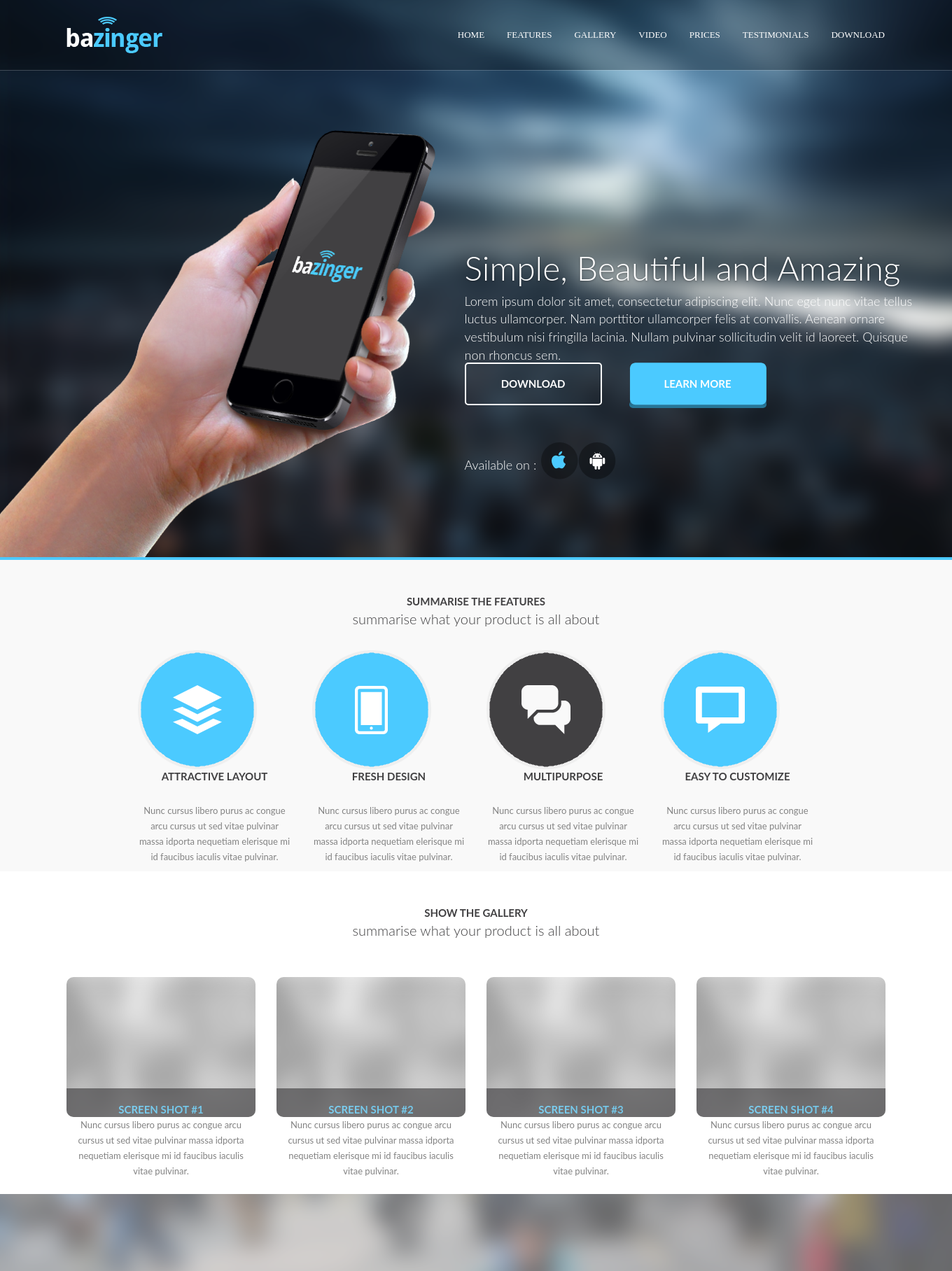
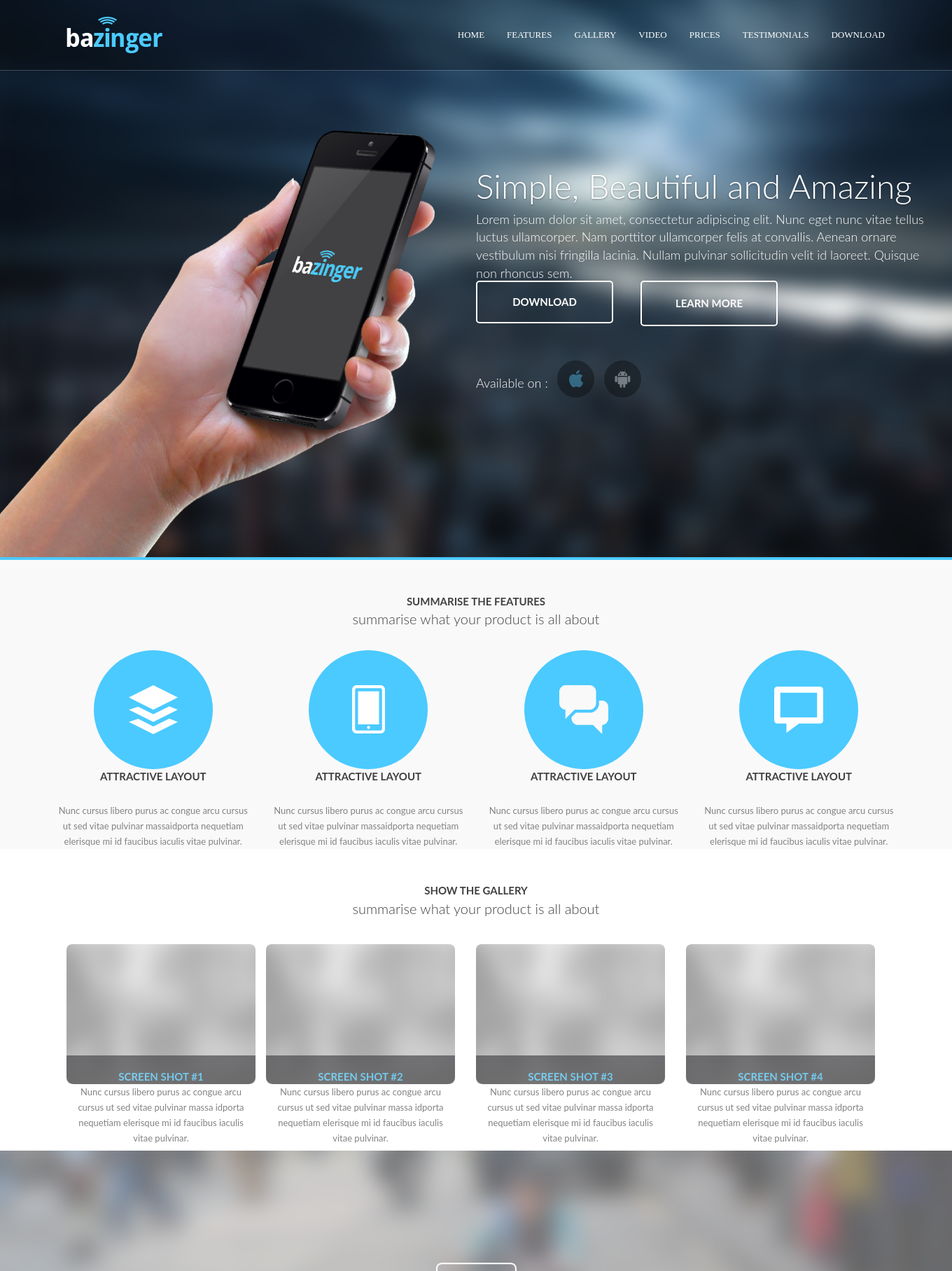
Before and after one commit to vladsaraykin/LandingPage, a PHP site: page / in a window 1360 px wide. Shown: the top 1816 px of the page at 70% size. Run offline with PHP 8.4, Linux system fonts and the light colour scheme.

Commit message:
fix comments

```diff
--- a/TODO.txt
+++ b/TODO.txt
@@ -1,4 +1,4 @@
 Добавить реакцию кнопок и ссылок на сайте на действия пользователей
 Сделать реакции при наведении в блоке "show the gallery" и "summarise the features" согласно макету
 
-Для полей ввода прописать атрибут name
+Для полей ввода прописать атрибут name - done
--- a/assets/css/style.css
+++ b/assets/css/style.css
@@ -12,6 +12,12 @@ html body {
 
 body {
     width: 100%;
+}
+a:hover{
+    text-decoration: none;
+}
+a:visited{
+    text-decoration: none;
 }
 .container {
     width: 1230px;
@@ -64,9 +70,13 @@ body {
 
 .main-menu a:hover {
     color: rgb(75, 202, 255);
+    border-top: 3px solid #4bcaff;
 }
 
 .home-first_screen {
+    display: flex;
+    flex-direction: column;
+    justify-content: center;
     height: 100vh;
     width: 100%;
     max-width: 100%;
@@ -77,20 +87,11 @@ body {
 }
 
 .home-content {
-    width: 1339px;
-    height: 336px;
-    margin: 0 auto;
-    padding: 349px 162px 115px 653px;
-}
-
-.home-content-text {
-    width: 665px;
-    height: 129px;
+    margin-left: 50%;
 }
 
 .home-content-text .context-head-usual {
-    width: 625px;
-    height: 45px;
+
     text-shadow: 0 1px 3px rgba(25, 22, 24, 0.36);
     color: #ffffff;
     font-size: 48px;
@@ -127,10 +128,11 @@ button:focus {
     margin-top: 40px;
 }
 
-.home-content .btn-download {
-    display: inline-block;
+.home-content-button .btn-download {
+    display: flex;
+    justify-content: center;
+    align-content: center;
     border: 2px solid #ffffff;
-    background-image: none;
     background-color: transparent;
     border-radius: 5px;
     color: #ffffff;
@@ -141,7 +143,7 @@ button:focus {
     text-decoration: none;
 }
 
-.home-content .btn-download span {
+.home-content-button .btn-download span {
     color: #ffffff;
     font-family: Lato, 'serif';
     font-size: 15px;
@@ -149,16 +151,26 @@ button:focus {
     text-transform: uppercase;
 }
 
-.home-content .btn-learn-more {
+.home-content-button .btn-learn-more {
     width: 196px;
-    height: 61px;
-    box-shadow: 0 4px 0 #277697;
-    border: 0;
+    display: flex;
+    justify-content: center;
+    align-items: center;
+    background-color: transparent;
+    border: 2px solid #ffffff;
     border-radius: 5px;
-    background: url("../img/blueBase.png");
+    color: #ffffff;
+    font-family: Lato, 'serif';
+    font-size: 15px;
+    font-weight: 700;
+    text-transform: uppercase;
+    text-decoration: none;
+
 }
-
-.home-content .btn-learn-more span {
+.home-content-button .btn-download:hover, .btn-learn-more:hover{
+    background-color: #4bcaff;
+}
+.home-content-button .btn-learn-more span {
     color: #fefefe;
     font-family: Lato, 'serif';
     font-size: 15px;
@@ -166,16 +178,10 @@ button:focus {
     text-transform: uppercase;
 }
 
-.container-link {
-    width: 1339px;
-    height: 55px;
-}
-
 .home-content-available {
     display: flex;
     margin-top: 49px;
-    width: 251px;
-    height: 53px;
+
 }
 
 .home-content-available span {
@@ -189,14 +195,23 @@ button:focus {
     font-weight: 300;
 }
 
-.apple-icon {
+.icon {
+    display: flex;
+    justify-content: center;
+    align-items: center;
     width: 53px;
     height: 53px;
+    background-color: #030303;
+    opacity: 0.35;
+    border-radius: 50px;
+    margin: 0 7px;
 }
+.icon:hover{
+    background-color: #72b3cc;
+    opacity: 0.35;
+}
+.icon img{
 
-.android-icon {
-    width: 54px;
-    height: 53px;
 }
 .features {
     width: 100%;
@@ -210,11 +225,6 @@ button:focus {
     justify-content: space-between;
     height: 100%;
     align-items: center;
-}
-.img-features {
-    display: flex;
-    width: 170px;
-    height: 170px;
 }
 
 .head-tittle {
@@ -240,10 +250,12 @@ button:focus {
     margin-bottom: 30px;
 }
 
-.item-content {
+.item-content a{
+    display: flex;
+    flex-direction: column;
+    justify-content: center;
+    align-items: center;
     text-align:center;
-    width: 219px;
-    height: 316px;
 }
 
 .feature-title {
@@ -253,7 +265,20 @@ button:focus {
     font-weight: 700;
     text-transform: uppercase;
 }
-
+.feature-logo{
+    display: flex;
+    justify-content: center;
+    flex-direction: column;
+    align-items: center;
+    width: 170px;
+    height: 170px;
+    background: #4bcaff;
+    border-radius: 100%;
+}
+.feature-logo:hover{
+    text-decoration: none;
+    background: #414042;
+}
 .feature-text {
     padding-top: 27px;
     display: flex;
@@ -378,6 +403,9 @@ button:focus {
     line-height: 40px;
 }
 .btn-price{
+    display: flex;
+    justify-content: center;
+    align-items: center;
     width: 171px;
     height: 49px;
     background-color: #91c46b;
@@ -503,21 +531,37 @@ button:focus {
     align-items: center;
     width: 270px;
     height: 302px;
-    margin: 015px;
+    margin: 0 15px;
 
 }
-
+.item-image-active{
+    display: flex;
+    justify-content: center;
+    align-content: center;
+}
+.item-image-active:hover{
+    border-radius: 10px;
+    background: #4bcaff;
+}
 .item-image {
     display: flex;
     align-items: center;
     flex-direction: column-reverse;
+    border-radius: 10px;
+}
+.btn-plus{
+    display: flex;
+    justify-content: center;
+    align-items: center;
     width: 270px;
     height: 200px;
-    border-radius: 10px;
-    background: url("../img/image-show-gallery.png");
+    position: absolute;
+    z-index: -10;
 }
 
 .screenshot {
+    position: absolute;
+    z-index: 10;
     display: flex;
     align-items: flex-end;
     justify-content: center;
@@ -575,7 +619,9 @@ button:focus {
     justify-content: center;
     align-items: center;
 }
-
+.download-content a:hover{
+    border: 2px solid #ffffff;
+}
 .btn-download span {
     color: #414042;
     font-size: 15px;
@@ -680,7 +726,7 @@ button:focus {
     justify-content: space-between;
 }
 
-.footer-content span {
+.footer-content a {
     opacity: 0.25;
     color: #ffffff;
     font-family: Lato, 'serif';
--- a/index.html
+++ b/index.html
@@ -40,13 +40,13 @@
                         fringilla lacinia. Nullam pulvinar sollicitudin velit id laoreet. Quisque non rhoncus sem.</span>
             </div>
             <div class="home-content-button">
-            <button class="btn-download"><span>Download</span></button>
-            <button class="btn-learn-more"><span>Learn More</span></button>
+                <a href="#" class="btn-download"><span>Download</span></a>
+                <a href="#" class="btn-learn-more"><span>Learn More</span></a>
             </div>
             <div class="home-content-available">
                 <span>Available on :</span>
-            <img src="assets/img/apple.png" class="apple-icon">
-            <img src="assets/img/android.png" class="android-icon">
+                <a href="#" class="icon"><img src="assets/img/apple.png"></a>
+                <a href="#" class="icon"><img src="assets/img/android.png"></a>
             </div>
         <!--FIXME: конец слайда -->
     </div>
@@ -62,34 +62,40 @@
             <div class="row">
                 <div class="col-md-3 col-sm-6 col-xs-12">
                     <div class="item-content">
-                        <img class="img-features" src="assets/img/attractive-layout.png">
+                        <a href="#">
+                            <div class="feature-logo"><img class="img-features" src="assets/img/attractive-layout.png">
+                            </div>
                             <span class="feature-title">Attractive Layout</span>
-                        <span class="feature-text">Nunc cursus libero purus ac congue arcu cursus ut sed vitae pulvinar massa
-                    idporta nequetiam elerisque mi id faucibus iaculis vitae pulvinar.</span>
+                            <span class="feature-text">Nunc cursus libero purus ac congue arcu cursus ut sed vitae pulvinar massaidporta nequetiam elerisque mi id faucibus iaculis vitae pulvinar.</span>
+                        </a>
                     </div>
                 </div>
                 <div class="col-md-3 col-sm-6 col-xs-12">
                     <div class="item-content">
-                        <img class="img-features" src="assets/img/fresh-design.png">
-                        <span class="feature-title">Fresh Design</span>
-                        <span class="feature-text">Nunc cursus libero purus ac congue arcu cursus ut sed vitae pulvinar massa idporta
-                    nequetiam elerisque mi id faucibus iaculis vitae pulvinar.</span>
+                        <a href="#">
+                            <div class="feature-logo"><img class="img-features" src="assets/img/fresh-design.png"></div>
+                            <span class="feature-title">Attractive Layout</span>
+                            <span class="feature-text">Nunc cursus libero purus ac congue arcu cursus ut sed vitae pulvinar massaidporta nequetiam elerisque mi id faucibus iaculis vitae pulvinar.</span>
+                        </a>
                     </div>
                 </div>
                 <div class="col-md-3 col-sm-6 col-xs-12">
                     <div class="item-content">
-                        <img class="img-features" src="assets/img/multiprose.png">
-                        <span class="feature-title">Multipurpose</span>
-                        <span class="feature-text">Nunc cursus libero purus ac congue arcu cursus ut sed vitae pulvinar massa idporta nequetiam elerisque
-                    mi id faucibus iaculis vitae pulvinar.</span>
+                        <a href="#">
+                            <div class="feature-logo"><img class="img-features" src="assets/img/multiprose.png"></div>
+                            <span class="feature-title">Attractive Layout</span>
+                            <span class="feature-text">Nunc cursus libero purus ac congue arcu cursus ut sed vitae pulvinar massaidporta nequetiam elerisque mi id faucibus iaculis vitae pulvinar.</span>
+                        </a>
                     </div>
                 </div>
                 <div class="col-md-3 col-sm-6 col-xs-12">
                     <div class="item-content">
-                        <img class="img-features" src="assets/img/easy-to-customize.png">
-                        <span class="feature-title">Easy to customize</span>
-                        <span class="feature-text">Nunc cursus libero purus ac congue arcu cursus ut sed vitae pulvinar massa idporta
-                    nequetiam elerisque mi id faucibus iaculis vitae pulvinar.</span>
+                        <a href="#">
+                            <div class="feature-logo"><img class="img-features" src="assets/img/easy-to-customize.png">
+                            </div>
+                            <span class="feature-title">Attractive Layout</span>
+                            <span class="feature-text">Nunc cursus libero purus ac congue arcu cursus ut sed vitae pulvinar massaidporta nequetiam elerisque mi id faucibus iaculis vitae pulvinar.</span>
+                        </a>
                     </div>
                 </div>
             </div>
@@ -106,24 +112,40 @@
             <div class="row">
                 <div class="item col-md-3 col-sm-6 col-xs-12">
                     <div class="item-image">
+                        <div class="item-image-active">
+                            <img src="assets/img/image-show-gallery.png">
+                            <div class="btn-plus"><img src="assets/img/plus.png" alt=""></div>
+                        </div>
                         <span class="screenshot">SCREEN SHOT #1</span>
                     </div>
                     <span class="description">Nunc cursus libero purus ac congue arcu cursus ut sed vitae pulvinar massa idporta nequetiam elerisque mi id faucibus iaculis vitae pulvinar.</span>
                 </div>
+            </div>
             <div class="item col-md-3 col-sm-6 col-xs-12">
                 <div class="item-image">
+                    <div href="#" class="item-image-active">
+                        <img src="assets/img/image-show-gallery.png">
+                    </div>
                     <span class="screenshot">SCREEN SHOT #2</span>
                 </div>
                 <span class="description">Nunc cursus libero purus ac congue arcu cursus ut sed vitae pulvinar massa idporta nequetiam elerisque mi id faucibus iaculis vitae pulvinar.</span>
             </div>
             <div class="item col-md-3 col-sm-6 col-xs-12">
                 <div class="item-image">
+                    <div class="item-image-active">
+                        <img src="assets/img/image-show-gallery.png">
+                        <a href="#"></a>
+                    </div>
                     <span class="screenshot">SCREEN SHOT #3</span>
                 </div>
                 <span class="description">Nunc cursus libero purus ac congue arcu cursus ut sed vitae pulvinar massa idporta nequetiam elerisque mi id faucibus iaculis vitae pulvinar.</span>
             </div>
             <div class="item col-md-3 col-sm-6 col-xs-12">
                 <div class="item-image">
+                    <div class="item-image-active">
+                        <img src="assets/img/image-show-gallery.png">
+                        <a href="#"></a>
+                    </div>
                     <span class="screenshot">SCREEN SHOT #4</span>
                 </div>
                 <span class="description">Nunc cursus libero purus ac congue arcu cursus ut sed vitae pulvinar massa idporta nequetiam elerisque mi id faucibus iaculis vitae pulvinar.</span>
@@ -163,8 +185,7 @@
                         <li>Vivamus viverra</li>
                     </ul>
                 </div>
-                <!--FIXME: заменить на ссылку -->
-                <button class="btn-price" type="submit">Purchase</button>
+                <a href="#" class="btn-price" type="submit">Purchase</a>
             </div>
             <div class="item-price">
                 <span>Professional Package</span>
@@ -179,8 +200,7 @@
                         <li>Praesent pharetra</li>
                     </ul>
                 </div>
-                <!--FIXME: заменить на ссылку -->
-                <button class="btn-price" type="submit">Purchase</button>
+                <a href="#" class="btn-price" type="submit">Purchase</a>
             </div>
             <div class="item-price">
                 <span>Advanced Package</span>
@@ -194,8 +214,7 @@
                         <li>Vivamus viverra</li>
                     </ul>
                 </div>
-                <!--FIXME: заменить на ссылку -->
-                <button class="btn-price" type="submit">Purchase</button>
+                <a href="#" class="btn-price" type="submit">Purchase</a>
             </div>
         </div>
     </div>
@@ -224,8 +243,7 @@
     <div class="container container-align-items">
         <div class="download-content">
             <span>Do you Like this app?</span>
-            <!-- FIXME: сделать ссылкой -->
-            <div class="btn-download"><span>download now</span></div>
+            <a href="#" class="btn-download"><span>download now</span></a>
         </div>
     </div>
 </div>
@@ -236,19 +254,19 @@
             <form action="#" method="post">
                 <span>Contact</span>
                 <div class="form-item">
-                    <input type="text" class="form-field" placeholder="Your Name">
+                    <input type="text" class="form-field" name="user_name" placeholder="Your Name">
                 </div>
 
                 <div class="form-item">
-                    <input type="email" class="form-field" placeholder="Your Email">
+                    <input type="email" class="form-field" name="user_email" placeholder="Your Email">
                 </div>
 
                 <div class="form-item">
-                    <input type="text" class="form-field" placeholder="Subject">
+                    <input type="text" class="form-field" name="subject" placeholder="Subject">
                 </div>
 
                 <div class="form-item message">
-                    <textarea class="form-field" rows="7" placeholder="Message"></textarea>
+                    <textarea class="form-field" rows="7" name="user_msg" placeholder="Message"></textarea>
                 </div>
 
                 <button type="submit" class="btn-send">Send</button>
@@ -260,8 +278,7 @@
     <div class="container">
         <div class="footer-content">
             <span class="upper-case">Copyright &#169 2013 |BAZINGER| All Rights Reserved</span>
-            <!--FIXME: Сделать ссылками "Terms of Service Policy" -->
-            <span>Terms of Service Policy</span>
+            <a href="#">Terms of Service Policy</a>
         </div>
     </div>
 </footer>
```
Also changed, not shown: assets/img/android.png, assets/img/apple.png, assets/img/attractive-layout.png, assets/img/easy-to-customize.png, assets/img/fresh-design.png, assets/img/multiprose.png, assets/img/plus.png (added). Lines whose indentation alone changed are shown as unchanged.
